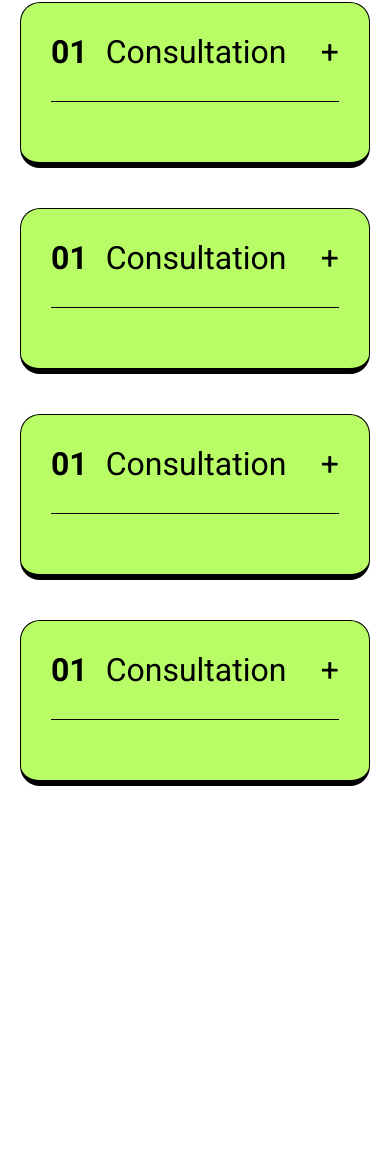
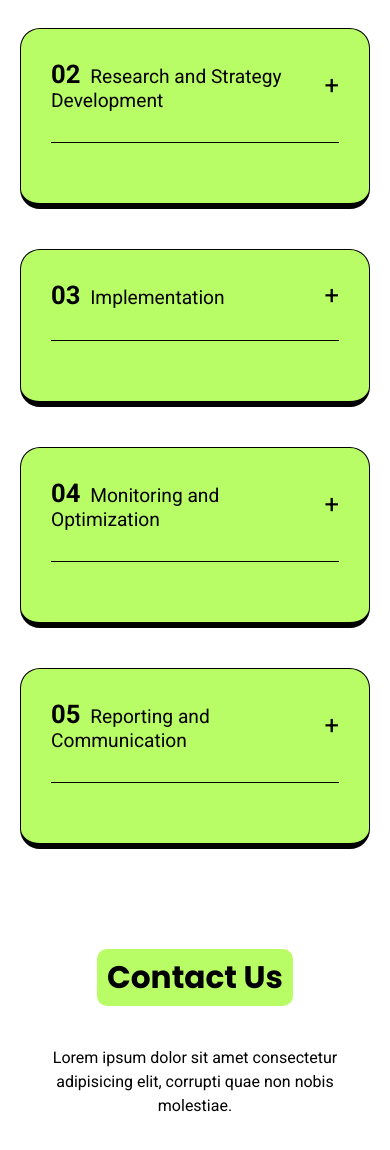
Before and after one commit to abdulwaqas17/Hackathon_Module-1, a plain HTML site: page index.html in a window 390 px wide. Shown: the part 3148-4298 px from the top of the page. Drawn offline with Linux system fonts and the light colour scheme.

Commit message:
add more section

```diff
--- a/app.js
+++ b/app.js
@@ -12,6 +12,8 @@ function showOne(){
     </p>
 
     `;
+
+    document.getElementById('down-keyOne').innerHTML= `–`;
 
 }
 
@@ -33,6 +35,8 @@ function showTwo(){
 
     document.getElementById('FAQS-paraTwo').innerHTML = para;
 
+    document.getElementById('down-keyTwo').innerHTML= `–`;
+
 }
 
 
@@ -48,6 +52,8 @@ function showThree(){
     </p>
 
     `;
+
+    document.getElementById('down-keyThree').innerHTML= `–`;
 
 
 }
@@ -69,6 +75,8 @@ function showFour(){
 
     `;
 
+    document.getElementById('down-keyFour').innerHTML= `–`;
+
 }
 
 
@@ -88,7 +96,7 @@ function showFive(){
 
     `;
 
-
+    document.getElementById('down-keyFive').innerHTML= `–`;
 
 }
 
--- a/index.html
+++ b/index.html
@@ -280,7 +280,7 @@
                             <b>01</b> Consultation
                         </p>
 
-                        <div class="down-key">
+                        <div class="down-key" id="down-keyOne">
                             +
                         </div>
 
@@ -303,10 +303,10 @@
 
                     <div class="FAQS-box-top flex" onclick="showTwo()">
                         <p>
-                            <b>01</b> Consultation
+                            <b>02</b> Research and Strategy Development
                         </p>
 
-                        <div class="down-key">
+                        <div class="down-key" id="down-keyTwo">
                             +
                         </div>
 
@@ -329,10 +329,10 @@
 
                     <div class="FAQS-box-top flex" onclick="showThree()">
                         <p>
-                            <b>01</b> Consultation
+                            <b>03</b> Implementation
                         </p>
 
-                        <div class="down-key">
+                        <div class="down-key" id="down-keyThree">
                             +
                         </div>
 
@@ -355,10 +355,10 @@
 
                     <div class="FAQS-box-top flex" onclick="showFour()">
                         <p>
-                            <b>01</b> Consultation
+                            <b>04</b> Monitoring and Optimization
                         </p>
 
-                        <div class="down-key">
+                        <div class="down-key" id="down-keyFour">
                             +
                         </div>
 
@@ -381,10 +381,10 @@
 
                     <div class="FAQS-box-top flex" onclick="showFive()">
                         <p>
-                            <b>01</b> Consultation
+                            <b>05</b> Reporting and Communication
                         </p>
 
-                        <div class="down-key" onclick="removal()">
+                        <div class="down-key" id="down-keyFive">
                             +
                         </div>
 
@@ -406,6 +406,22 @@
             </section>
 
 
+            <!-- working bar is here  -->
+            <section class="contact-us flex">
+
+                <div class="contact">
+
+                    <h2>Contact Us</h2>
+
+                </div>
+
+                <p>
+                    Lorem ipsum dolor sit amet consectetur adipisicing elit, corrupti quae non nobis molestiae.
+                </p>
+
+            </section>
+
+
         </div>
 
     </div>
--- a/style.css
+++ b/style.css
@@ -386,7 +386,7 @@ nav{
 .working-bar{
 
     gap: 40px;
-    margin-block: 100px 50px;
+    margin-block: 80px;
     align-items: center;
 
 
@@ -428,8 +428,19 @@ nav{
 
     justify-content: space-between;
     align-items: center;
+    padding-bottom: 30px;
+
+}
+
+.FAQS-box-top p {
+
+    font-size: 1.5rem;
+
+}
+
+.FAQS-box-top p b,.FAQS-box-top .down-key{
+
     font-size: 2rem;
-    padding-bottom: 30px;
 
 }
 
@@ -449,13 +460,36 @@ nav{
 .FAQS-box-bottom p{
 
     line-height: 1.4rem;
+    font-size: 1.1rem;
 
 }
 
 
+/* styling for contact-us section start */
+.contact-us{
+
+    gap: 40px;
+    margin-block: 100px 50px;
+    align-items: center;
 
 
+}
 
+.contact{
+
+    padding: 5px 10px;
+    background-color: var(--green);
+    border-radius: 10px;
+    font-size: 1.3rem;
+
+}
+
+.contact-us p{
+
+    line-height: 1.5rem;
+    width: 400px;
+
+}
 
 
 
@@ -630,5 +664,50 @@ nav{
         flex-direction: column;
         width: 100%;
         text-align: center;
+
+    }
+
+    .working-bar p{
+
+        width: 100%;
+
+    }
+
+    .FAQS-box-top p {
+
+        font-size: 1.2rem;
+
+    }
+
+    .FAQS-box-top p b,.FAQS-box-top .down-key{
+
+        font-size: 1.6rem;
+
+    }
+
+    .FAQS-box-bottom p{
+
+        font-size: 0.8rem;
+    }
+
+    .FAQS-box b{
+
+        padding-right: 5px;
+
+    }
+
+
+    .contact-us {
+
+        flex-direction: column;
+        width: 100%;
+        text-align: center;
+
+    }
+
+    .contact-us p{
+
+        width: 100%;
+
     }
 }
```
